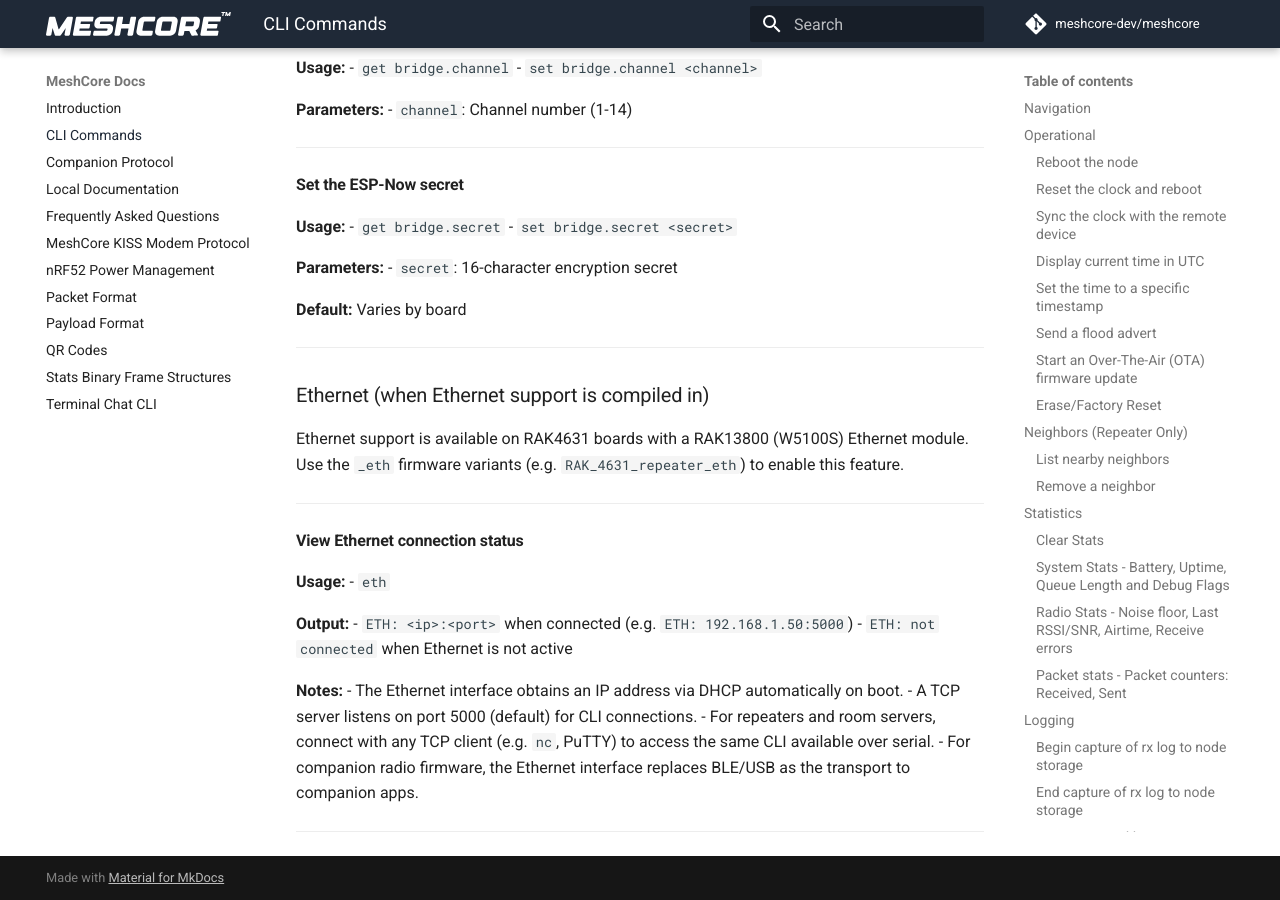
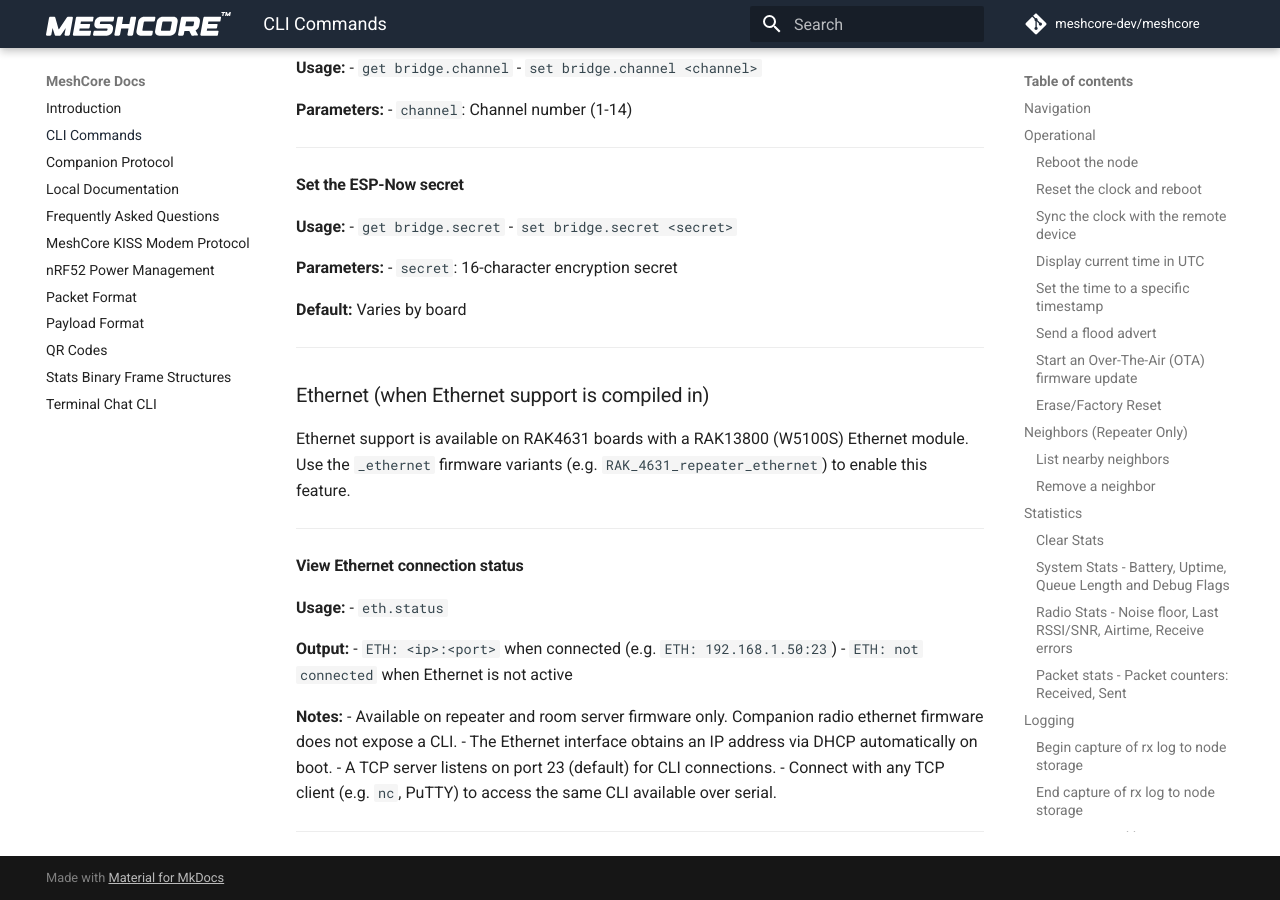
Before and after one commit to JacekVV/MeshCore-Hydra, an MkDocs documentation site: the page built from docs/cli_commands.md, in a window 1280 px wide and 900 px high, scrolled down 16469 px. Built offline with MkDocs 1.6.1 and Material for MkDocs 9.7.7, drawn with Linux system fonts in a browser that asks for light colours; comment, search, counter and statistics services are not loaded.

Commit message:
Address PR review feedback from liamcottle (second round)
- Rename eth command to eth.status for consistency with other commands
- Rename generateDeviceMac to generateEthernetMac for clarity
- Refactor ethernet_handle_command to return false by default
- Allow new TCP clients to replace existing connections (repeater, room server, SerialEthernetInterface)
- Boot companion radio without Ethernet on init failure (LoRa-only recovery mode)
- Remove > prompt from ethernet CLI for consistency with serial interface
- Fix variable redeclaration compile error in SerialEthernetInterface when ETHERNET_STATIC_IP is defined
- Fix TCP socket leak when duplicate client detection fires
- Remove dead recv_queue and adv_restart_time members from SerialEthernetInterface
- Fix port numbers in docs (port 23 for repeater/room server CLI, port 5000 for companion radio)
- Clarify eth.status command is only available in repeater and room server firmware

Co-Authored-By: Claude Sonnet 4.6 <noreply@anthropic.com>

```diff
--- a/docs/cli_commands.md
+++ b/docs/cli_commands.md
@@ -885,22 +885,22 @@ region save
 
 ### Ethernet (when Ethernet support is compiled in)
 
-Ethernet support is available on RAK4631 boards with a RAK13800 (W5100S) Ethernet module. Use the `_eth` firmware variants (e.g. `RAK_4631_repeater_eth`) to enable this feature.
+Ethernet support is available on RAK4631 boards with a RAK13800 (W5100S) Ethernet module. Use the `_ethernet` firmware variants (e.g. `RAK_4631_repeater_ethernet`) to enable this feature.
 
 ---
 
 #### View Ethernet connection status
 **Usage:**
-- `eth`
+- `eth.status`
 
 **Output:**
-- `ETH: <ip>:<port>` when connected (e.g. `ETH: 192.168.1.50:5000`)
+- `ETH: <ip>:<port>` when connected (e.g. `ETH: 192.168.1.50:23`)
 - `ETH: not connected` when Ethernet is not active
 
 **Notes:**
+- Available on repeater and room server firmware only. Companion radio ethernet firmware does not expose a CLI.
 - The Ethernet interface obtains an IP address via DHCP automatically on boot.
-- A TCP server listens on port 5000 (default) for CLI connections.
-- For repeaters and room servers, connect with any TCP client (e.g. `nc`, PuTTY) to access the same CLI available over serial.
-- For companion radio firmware, the Ethernet interface replaces BLE/USB as the transport to companion apps.
+- A TCP server listens on port 23 (default) for CLI connections.
+- Connect with any TCP client (e.g. `nc`, PuTTY) to access the same CLI available over serial.
 
 ---
```
Also changed, not shown: docs/faq.md (+6 -6 lines), 6 other files.
